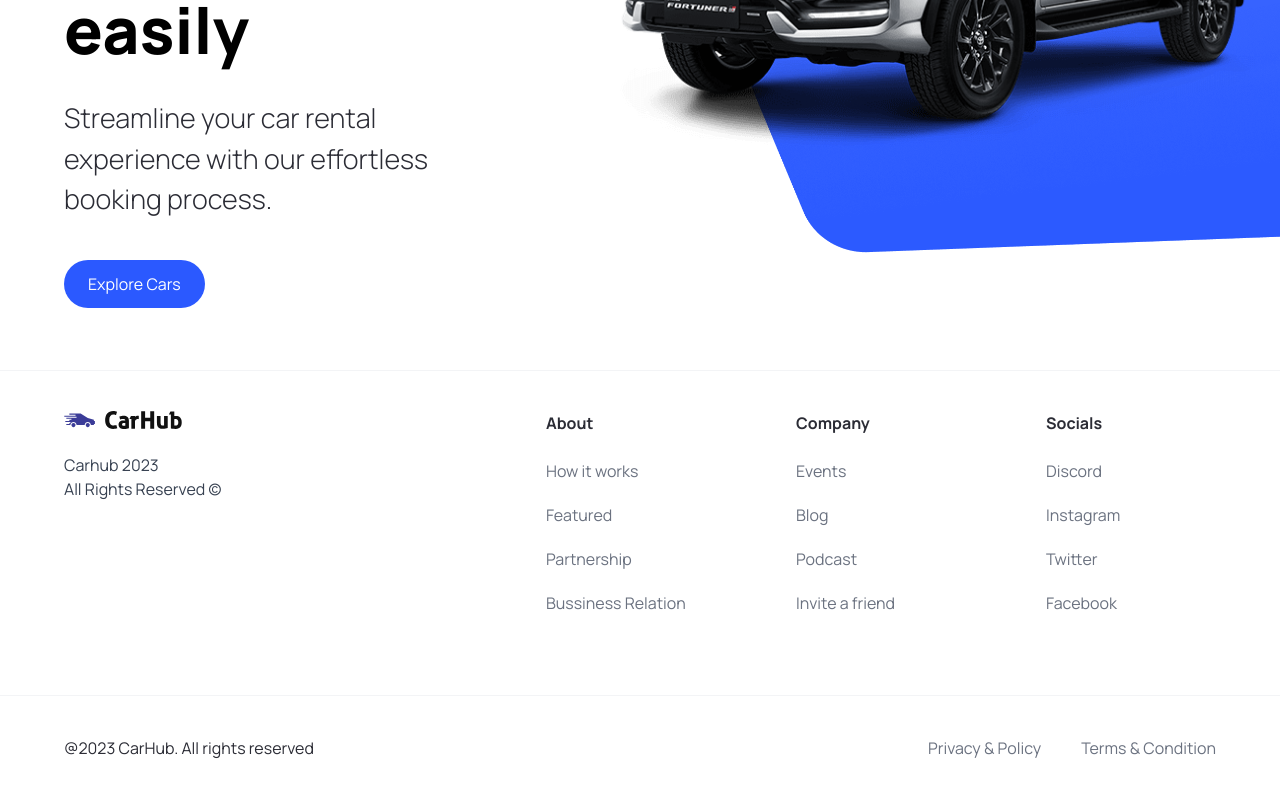
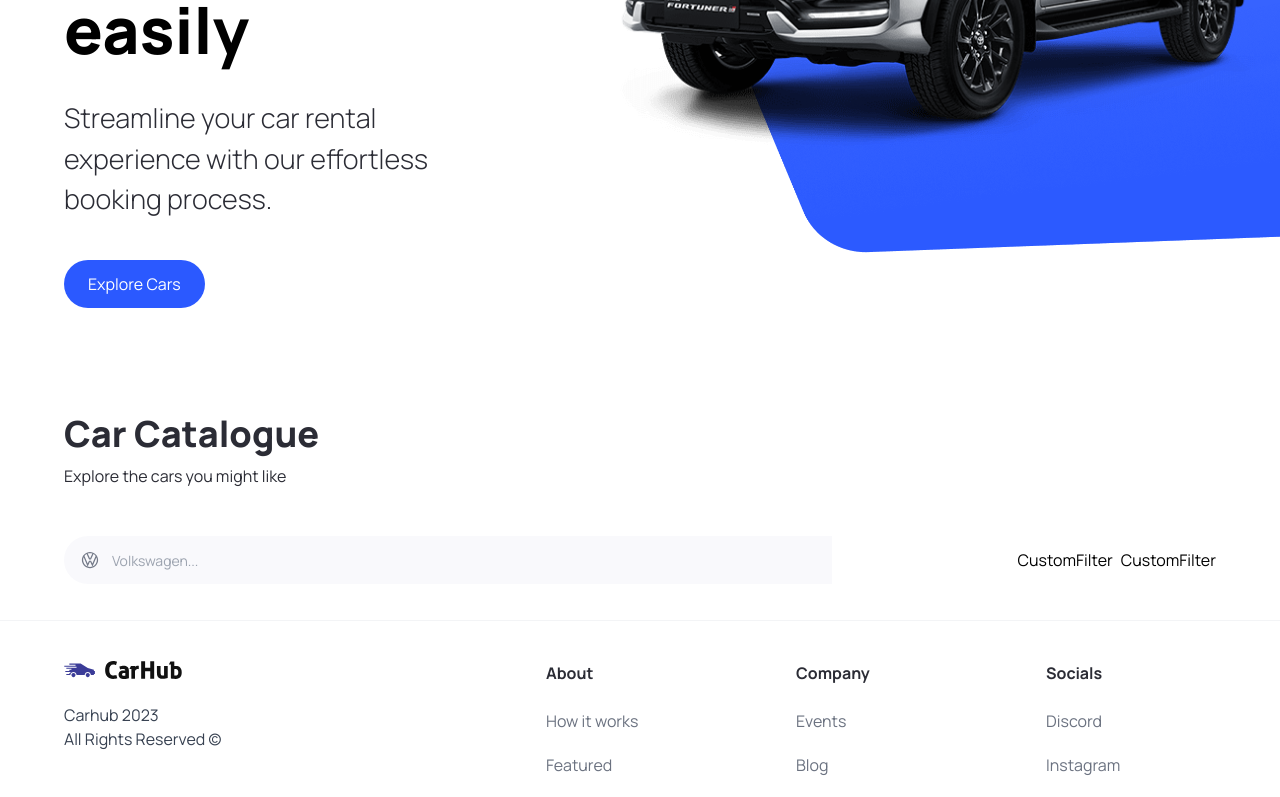
Before and after one commit to andhikark/Note-Taking-ReactTS, a Next.js app: page / in a window 1280 px wide. Shown: the part 450-1247 px from the top of the page. Built offline with nearby package versions, Linux system fonts and the light colour scheme.

Commit message:
search bar

```diff
--- a/app/page.tsx
+++ b/app/page.tsx
@@ -1,10 +1,26 @@
 import Image from 'next/image'
 import Hero from '../components/Hero'
+import { SearchBar,CustomFilter } from '@/components'
 
 export default function Home() {
   return (
     <main className="overflow-hidden">
       <Hero />
+
+      <div className='mt-12 padding-x padding-y max-width' id = "discover">
+        <div className='home__text-container'>
+          <h1 className='text-4xl font-extrabold'> Car Catalogue </h1>
+          <p>Explore the cars you might like</p>
+        </div>
+        <div className='home__filters'>
+          <SearchBar />
+
+          <div className='home__filter-container'>
+            <CustomFilter title = "fuel" />
+            <CustomFilter title = "year" />
+          </div>
+        </div>
+      </div>
     </main>
   )
 }
--- /dev/null
+++ b/components/CustomFilter.tsx
@@ -0,0 +1,9 @@
+import React from 'react'
+
+function CustomFilter() {
+  return (
+    <div>CustomFilter</div>
+  )
+}
+
+export default CustomFilter
--- /dev/null
+++ b/components/SearchBar.tsx
@@ -0,0 +1,23 @@
+"use client";
+
+import { useState } from "react";
+import {SearchManufacturer} from "./";
+
+const SearchBar = () => {
+    const [manufacturer, setmanufacturer] = useState('');
+
+    const handleSearch = () => {}
+
+  return (
+    <form className="searchbar" onSubmit={handleSearch}>
+        <div className="searchbar__item">
+            <SearchManufacturer
+                manufacturer = {manufacturer}
+                setManuFacturer = {setmanufacturer}
+            />
+        </div>
+    </form>
+  )
+}
+
+export default SearchBar
--- /dev/null
+++ b/components/SearchManufacturer.tsx
@@ -0,0 +1,88 @@
+"use client"
+import Image from "next/image";
+import { Fragment, useState } from "react";
+import { Combobox, Transition } from "@headlessui/react";
+
+import { manufacturers } from "@/constants";
+import { SearchManufacturerProps } from "@/types";
+
+const SearchManufacturer = ({ manufacturer, setManuFacturer }: SearchManufacturerProps) => {
+  const [query, setQuery] = useState("");
+
+  const filteredManufacturers =
+    query === ""
+      ? manufacturers
+      : manufacturers.filter((item) =>
+          item
+            .toLowerCase()
+            .replace(/\s+/g, "")
+            .includes(query.toLowerCase().replace(/\s+/g, ""))
+        );
+
+  return (
+    <div className='search-manufacturer'>
+      <Combobox value={manufacturer} onChange={setManuFacturer}>
+        <div className='relative w-full'>
+          {/* Button for the combobox. Click on the icon to see the complete dropdown */}
+          <Combobox.Button className='absolute top-[14px]'>
+            <Image
+              src='/car-logo.svg'
+              width={20}
+              height={20}
+              className='ml-4'
+              alt='car logo'
+            />
+          </Combobox.Button>
+
+          {/* Input field for searching */}
+          <Combobox.Input
+            className='search-manufacturer__input'
+            displayValue={(item: string) => item}
+            onChange={(event) => setQuery(event.target.value)} // Update the search query when the input changes
+            placeholder='Volkswagen...'
+          />
+
+          {/* Transition for displaying the options */}
+          <Transition
+            as={Fragment} // group multiple elements without introducing an additional DOM node i.e., <></>
+            leave='transition ease-in duration-100'
+            leaveFrom='opacity-100'
+            leaveTo='opacity-0'
+            afterLeave={() => setQuery("")} // Reset the search query after the transition completes
+          >
+            <Combobox.Options>
+              {filteredManufacturers.map((item) => (
+                  <Combobox.Option
+                    key={item}
+                    className={({ active }) =>
+                      `relative search-manufacturer__option ${
+                        active ? "bg-primary-blue text-white" : "text-gray-900"
+                      }`
+                    }
+                    value={item}
+                  >
+                    {({ selected, active }) => (
+                      <>
+                        <span className={`block truncate ${selected ? "font-medium" : "font-normal"}`}>
+                          {item}
+                        </span>
+
+                        {/* Show an active blue background color if the option is selected */}
+                        {selected ? (
+                          <span className={`absolute inset-y-0 left-0 flex items-center pl-3 ${active? "text-white": "text-pribg-primary-purple"}`}
+                          ></span>
+                        ) : null}
+                      </>
+                    )}
+                  </Combobox.Option>
+                ))
+              }
+            </Combobox.Options>
+          </Transition>
+        </div>
+      </Combobox>
+    </div>
+  );
+};
+
+export default SearchManufacturer;
--- a/package.json
+++ b/package.json
@@ -9,6 +9,7 @@
     "lint": "next lint"
   },
   "dependencies": {
+    "@headlessui/react": "^1.7.15",
     "@types/node": "20.3.2",
     "@types/react": "18.2.14",
     "@types/react-dom": "18.2.6",
--- a/types/index.ts
+++ b/types/index.ts
@@ -6,3 +6,8 @@
     handleClick?: MouseEventHandler<HTMLButtonElement>;
     btnType: "button" | "submit" ;
 }
+
+export interface SearchManufacturerProps{
+    manufacturer: string;
+    setManuFacturer: (manufacturer: string) => void;
+}
```
Also changed, not shown: components/index.ts (+8 -1 lines), 1 other file (tests, documents, lock files or other folders).
